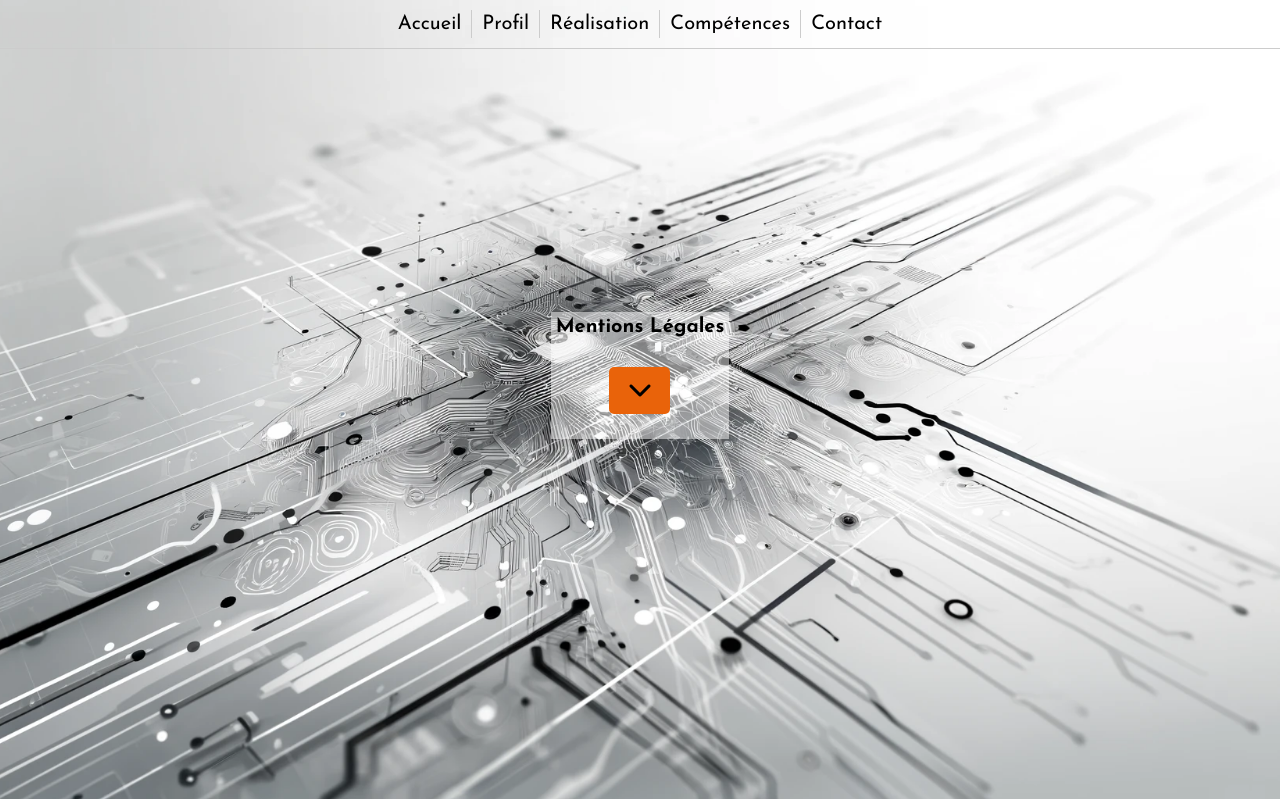
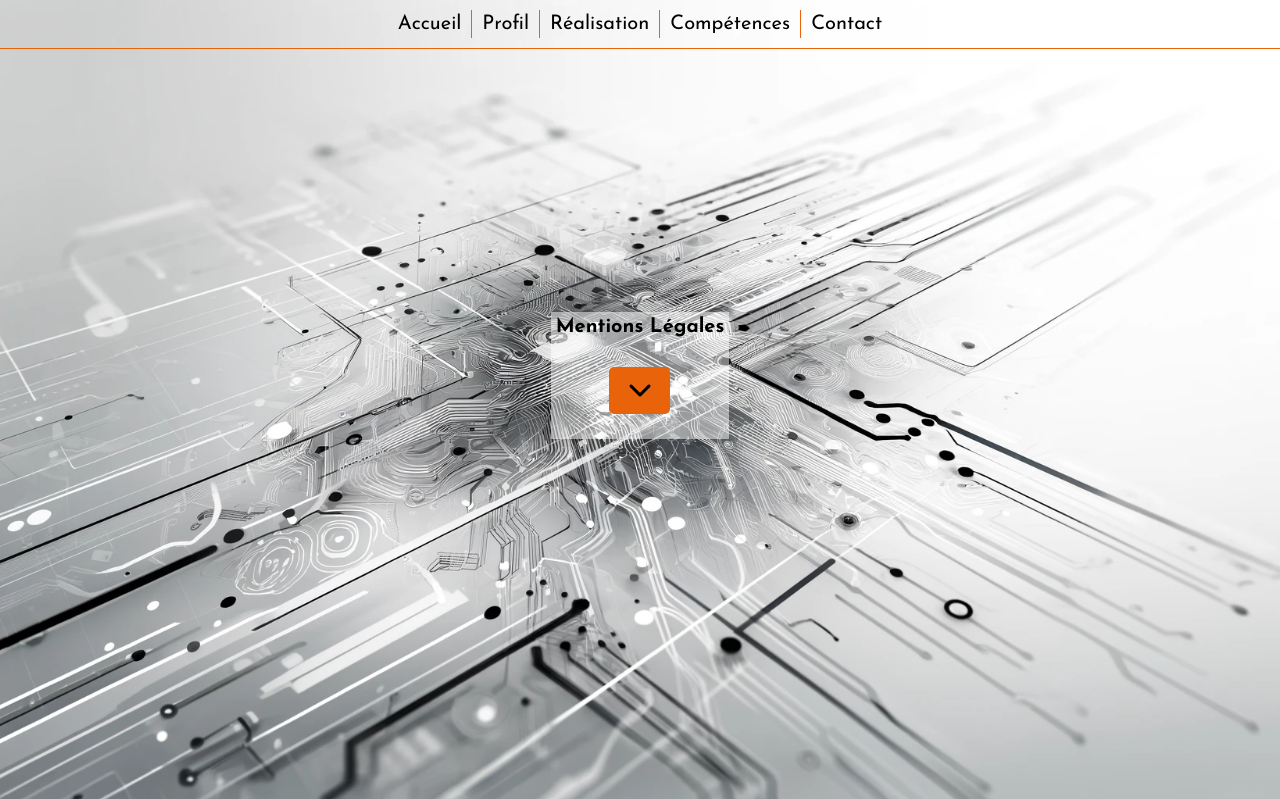
Before and after one commit to Celal-Dev/www.celalbiber.fr, a PHP site: page /ml.php in a window 1280 px wide. Shown: the top 799 px of the page. Run offline with PHP 8.4, Linux system fonts and the light colour scheme.

Commit message:
Update portfolio.css

```diff
--- a/css/portfolio.css
+++ b/css/portfolio.css
@@ -32,7 +32,7 @@ body {
     padding: 0;
     text-align: center;
     line-height: 1.4;
-    border-bottom: 1px solid #ccc;
+    border-bottom: 1px solid #e9630a;
     opacity: 0;
     transform: translateY(-30px);
     animation: apparition 0.4s 0.4s ease-out forwards;
@@ -69,7 +69,7 @@ body {
 .menu li {
     margin: 0;
     padding: 0;
-    border-top: 1px solid #ccc;
+    border-top: 1px solid #e9630a;
     white-space: nowrap;
     display: block;
     font-size: 20px;
@@ -142,7 +142,7 @@ label.menuTitle {
         width: auto;
         display: inline-block;
         border: 0;
-        border-left: 1px solid #ccc;
+        border-left: 1px solid #e9630a;
         box-sizing: border-box; /* Ensure padding is included in width */
     }
 
@@ -1030,6 +1030,12 @@ h4{
     border-radius: 8px;
     cursor: pointer;
     margin-top: 20px;
+    color: #e9630a;
+    border: 2px solid #e9630a
+  }
+
+  a.lienpolitiquedeconfidentialite{
+    color: #e9630a;
   }
 
   .cookie-container {
```
